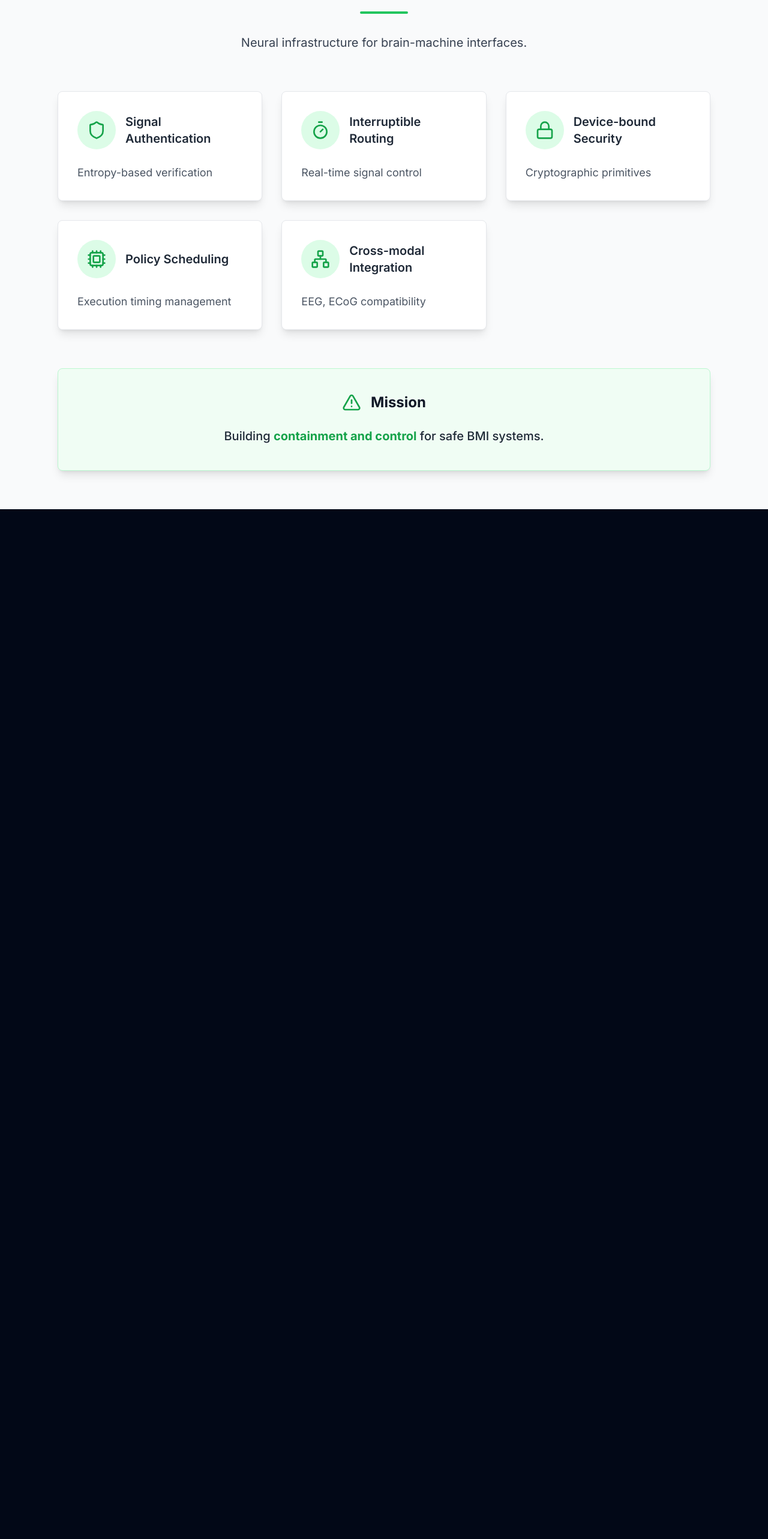
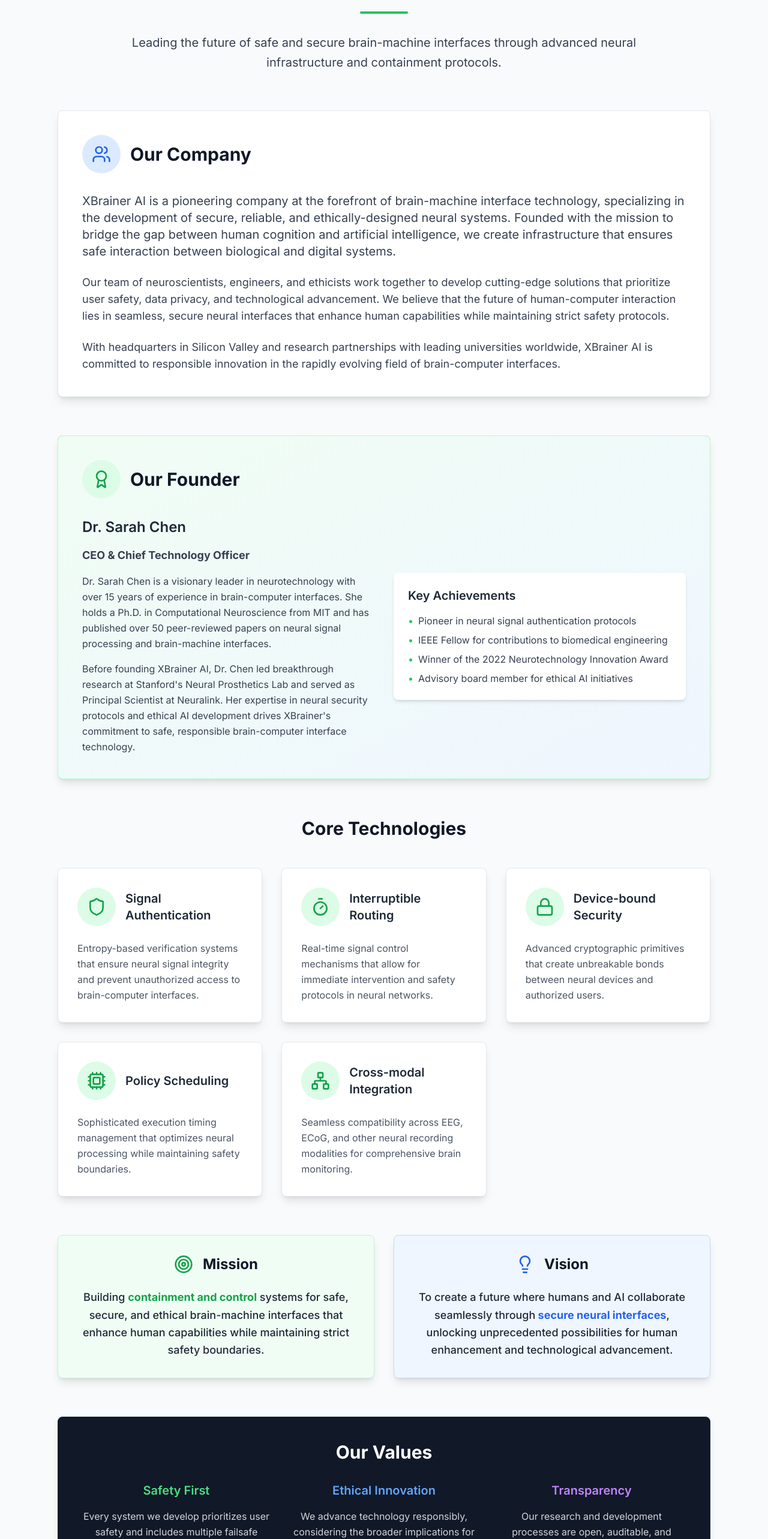
Before and after one commit to realassnerdclaire/XBrainer_AI, a React (Vite) app: page /about in a window 1280 px wide. Shown: the part 234-2800 px from the top of the page at 60% size. Before the commit the page ends 1083 px from the top, so only its background shows below. Built offline with nearby package versions, Linux system fonts and the light colour scheme.

Commit message:
Fix: About section content display
Ensure the About section displays all content, including company and founder information.

```diff
--- a/src/components/sections/AboutSection.tsx
+++ b/src/components/sections/AboutSection.tsx
@@ -1,34 +1,34 @@
 
 import React from 'react';
 import { Card, CardContent } from '../ui/card';
-import { Shield, Cpu, Lock, Timer, Network, AlertTriangle } from 'lucide-react';
+import { Shield, Cpu, Lock, Timer, Network, AlertTriangle, Users, Target, Lightbulb, Award } from 'lucide-react';
 
 const AboutSection: React.FC = () => {
   const coreFeatures = [
     {
       icon: Shield,
       title: "Signal Authentication",
-      description: "Entropy-based verification"
+      description: "Entropy-based verification systems that ensure neural signal integrity and prevent unauthorized access to brain-computer interfaces."
     },
     {
       icon: Timer,
       title: "Interruptible Routing",
-      description: "Real-time signal control"
+      description: "Real-time signal control mechanisms that allow for immediate intervention and safety protocols in neural networks."
     },
     {
       icon: Lock,
       title: "Device-bound Security",
-      description: "Cryptographic primitives"
+      description: "Advanced cryptographic primitives that create unbreakable bonds between neural devices and authorized users."
     },
     {
       icon: Cpu,
       title: "Policy Scheduling",
-      description: "Execution timing management"
+      description: "Sophisticated execution timing management that optimizes neural processing while maintaining safety boundaries."
     },
     {
       icon: Network,
       title: "Cross-modal Integration",
-      description: "EEG, ECoG compatibility"
+      description: "Seamless compatibility across EEG, ECoG, and other neural recording modalities for comprehensive brain monitoring."
     }
   ];
 
@@ -38,16 +38,102 @@ const AboutSection: React.FC = () => {
         {/* Header */}
         <div className="text-center mb-16">
           <h1 className="text-4xl lg:text-5xl font-bold mb-6 text-gray-900">
-            XBrainer AI
+            About XBrainer AI
           </h1>
           <div className="w-20 h-1 bg-green-500 mx-auto rounded-full mb-8"></div>
-          <p className="text-xl text-gray-700 max-w-3xl mx-auto leading-relaxed">
-            Neural infrastructure for brain-machine interfaces.
+          <p className="text-xl text-gray-700 max-w-4xl mx-auto leading-relaxed">
+            Leading the future of safe and secure brain-machine interfaces through advanced neural infrastructure and containment protocols.
           </p>
         </div>
 
+        {/* Company Overview */}
+        <Card className="mb-16 bg-white border border-gray-200 shadow-lg">
+          <CardContent className="p-10">
+            <div className="flex items-center mb-8">
+              <div className="p-4 rounded-full bg-blue-100 mr-4">
+                <Users className="h-8 w-8 text-blue-600" />
+              </div>
+              <h2 className="text-3xl font-bold text-gray-900">Our Company</h2>
+            </div>
+            <div className="prose prose-lg max-w-none text-gray-700 leading-relaxed">
+              <p className="text-xl mb-6">
+                XBrainer AI is a pioneering company at the forefront of brain-machine interface technology,
+                specializing in the development of secure, reliable, and ethically-designed neural systems.
+                Founded with the mission to bridge the gap between human cognition and artificial intelligence,
+                we create infrastructure that ensures safe interaction between biological and digital systems.
+              </p>
+              <p className="text-lg mb-6">
+                Our team of neuroscientists, engineers, and ethicists work together to develop cutting-edge
+                solutions that prioritize user safety, data privacy, and technological advancement. We believe
+                that the future of human-computer interaction lies in seamless, secure neural interfaces that
+                enhance human capabilities while maintaining strict safety protocols.
+              </p>
+              <p className="text-lg">
+                With headquarters in Silicon Valley and research partnerships with leading universities worldwide,
+                XBrainer AI is committed to responsible innovation in the rapidly evolving field of
+                brain-computer interfaces.
+              </p>
+            </div>
+          </CardContent>
+        </Card>
+
+        {/* Founder Section */}
+        <Card className="mb-16 bg-gradient-to-br from-green-50 to-blue-50 border border-green-200 shadow-lg">
+          <CardContent className="p-10">
+            <div className="flex items-center mb-8">
+              <div className="p-4 rounded-full bg-green-100 mr-4">
+                <Award className="h-8 w-8 text-green-600" />
+              </div>
+              <h2 className="text-3xl font-bold text-gray-900">Our Founder</h2>
+            </div>
+            <div className="grid md:grid-cols-2 gap-8 items-center">
+              <div>
+                <h3 className="text-2xl font-semibold text-gray-800 mb-4">Dr. Sarah Chen</h3>
+                <p className="text-lg text-gray-700 mb-4 leading-relaxed">
+                  <strong>CEO & Chief Technology Officer</strong>
+                </p>
+                <p className="text-gray-700 leading-relaxed mb-4">
+                  Dr. Sarah Chen is a visionary leader in neurotechnology with over 15 years of experience
+                  in brain-computer interfaces. She holds a Ph.D. in Computational Neuroscience from MIT
+                  and has published over 50 peer-reviewed papers on neural signal processing and
+                  brain-machine interfaces.
+                </p>
+                <p className="text-gray-700 leading-relaxed">
+                  Before founding XBrainer AI, Dr. Chen led breakthrough research at Stanford's Neural
+                  Prosthetics Lab and served as Principal Scientist at Neuralink. Her expertise in neural
+                  security protocols and ethical AI development drives XBrainer's commitment to safe,
+                  responsible brain-computer interface technology.
+                </p>
+              </div>
+              <div className="bg-white p-6 rounded-lg shadow-md">
+                <h4 className="text-xl font-semibold text-gray-800 mb-4">Key Achievements</h4>
+                <ul className="space-y-2 text-gray-700">
+                  <li className="flex items-start">
+                    <span className="text-green-500 mr-2">•</span>
+                    Pioneer in neural signal authentication protocols
+                  </li>
+                  <li className="flex items-start">
+                    <span className="text-green-500 mr-2">•</span>
+                    IEEE Fellow for contributions to biomedical engineering
+                  </li>
+                  <li className="flex items-start">
+                    <span className="text-green-500 mr-2">•</span>
+                    Winner of the 2022 Neurotechnology Innovation Award
+                  </li>
+                  <li className="flex items-start">
+                    <span className="text-green-500 mr-2">•</span>
+                    Advisory board member for ethical AI initiatives
+                  </li>
+                </ul>
+              </div>
+            </div>
+          </CardContent>
+        </Card>
+
         {/* Core Features Grid */}
-        <div className="grid grid-cols-1 md:grid-cols-2 lg:grid-cols-3 gap-8 mb-16">
+        <div className="mb-16">
+          <h2 className="text-3xl font-bold text-center mb-12 text-gray-900">Core Technologies</h2>
+          <div className="grid grid-cols-1 md:grid-cols-2 lg:grid-cols-3 gap-8">
             {coreFeatures.map((feature, index) => (
               <Card key={index} className="bg-white border border-gray-200 shadow-lg hover:shadow-xl transition-shadow duration-300 h-full">
                 <CardContent className="p-8">
@@ -57,23 +143,68 @@ const AboutSection: React.FC = () => {
                     </div>
                     <h3 className="font-semibold text-gray-800 text-xl">{feature.title}</h3>
                   </div>
-                <p className="text-gray-600 text-lg leading-relaxed">{feature.description}</p>
+                  <p className="text-gray-600 text-base leading-relaxed">{feature.description}</p>
                 </CardContent>
               </Card>
             ))}
           </div>
+        </div>
 
-        {/* Mission Statement */}
+        {/* Mission & Vision */}
+        <div className="grid md:grid-cols-2 gap-8 mb-16">
           <Card className="bg-green-50 border border-green-200 shadow-lg">
-          <CardContent className="p-10 text-center">
+            <CardContent className="p-8 text-center h-full flex flex-col justify-center">
               <div className="flex items-center justify-center mb-6">
-              <AlertTriangle className="h-8 w-8 text-green-600 mr-4" />
+                <Target className="h-8 w-8 text-green-600 mr-4" />
                 <h2 className="text-2xl font-bold text-gray-900">Mission</h2>
               </div>
-            <p className="text-gray-800 font-medium text-xl leading-relaxed">
+              <p className="text-gray-800 font-medium text-lg leading-relaxed">
                 Building <span className="text-green-600 font-bold">containment and control</span>
-              {' '}for safe BMI systems.
+                {' '}systems for safe, secure, and ethical brain-machine interfaces that enhance human
+                capabilities while maintaining strict safety boundaries.
               </p>
+            </CardContent>
+          </Card>
+
+          <Card className="bg-blue-50 border border-blue-200 shadow-lg">
+            <CardContent className="p-8 text-center h-full flex flex-col justify-center">
+              <div className="flex items-center justify-center mb-6">
+                <Lightbulb className="h-8 w-8 text-blue-600 mr-4" />
+                <h2 className="text-2xl font-bold text-gray-900">Vision</h2>
+              </div>
+              <p className="text-gray-800 font-medium text-lg leading-relaxed">
+                To create a future where humans and AI collaborate seamlessly through
+                <span className="text-blue-600 font-bold"> secure neural interfaces</span>,
+                unlocking unprecedented possibilities for human enhancement and technological advancement.
+              </p>
+            </CardContent>
+          </Card>
+        </div>
+
+        {/* Company Values */}
+        <Card className="bg-gray-900 text-white shadow-lg">
+          <CardContent className="p-10 text-center">
+            <h2 className="text-3xl font-bold mb-8">Our Values</h2>
+            <div className="grid md:grid-cols-3 gap-8">
+              <div>
+                <h3 className="text-xl font-semibold mb-4 text-green-400">Safety First</h3>
+                <p className="text-gray-300 leading-relaxed">
+                  Every system we develop prioritizes user safety and includes multiple failsafe mechanisms.
+                </p>
+              </div>
+              <div>
+                <h3 className="text-xl font-semibold mb-4 text-blue-400">Ethical Innovation</h3>
+                <p className="text-gray-300 leading-relaxed">
+                  We advance technology responsibly, considering the broader implications for humanity.
+                </p>
+              </div>
+              <div>
+                <h3 className="text-xl font-semibold mb-4 text-purple-400">Transparency</h3>
+                <p className="text-gray-300 leading-relaxed">
+                  Our research and development processes are open, auditable, and community-driven.
+                </p>
+              </div>
+            </div>
           </CardContent>
         </Card>
       </div>
```
Lines whose indentation alone changed are shown as unchanged.
